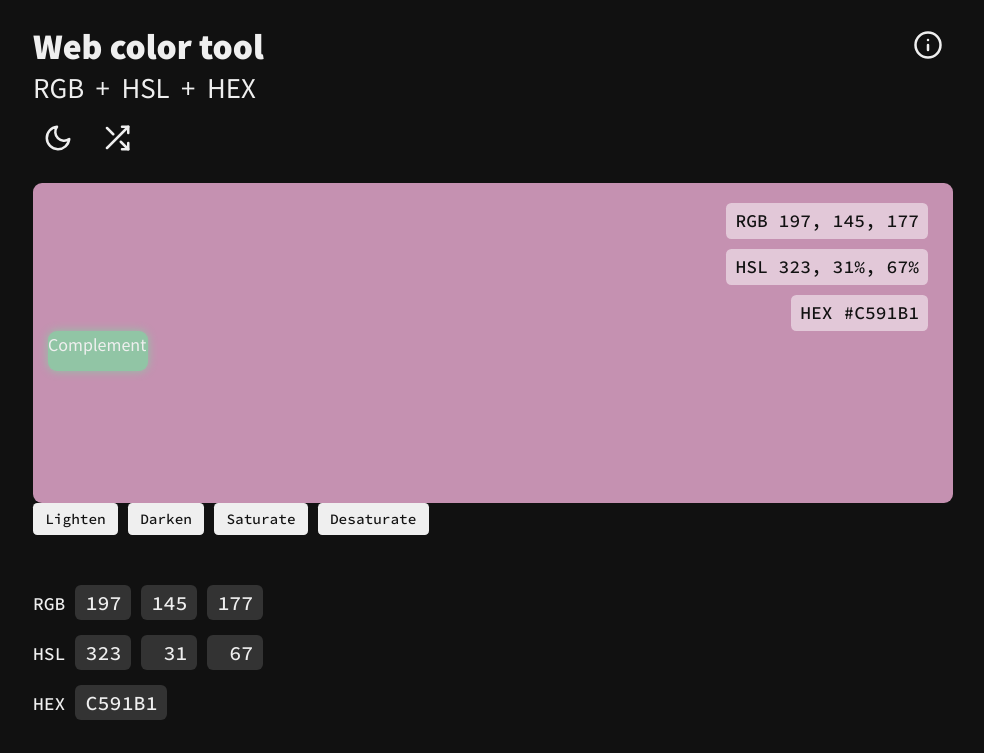
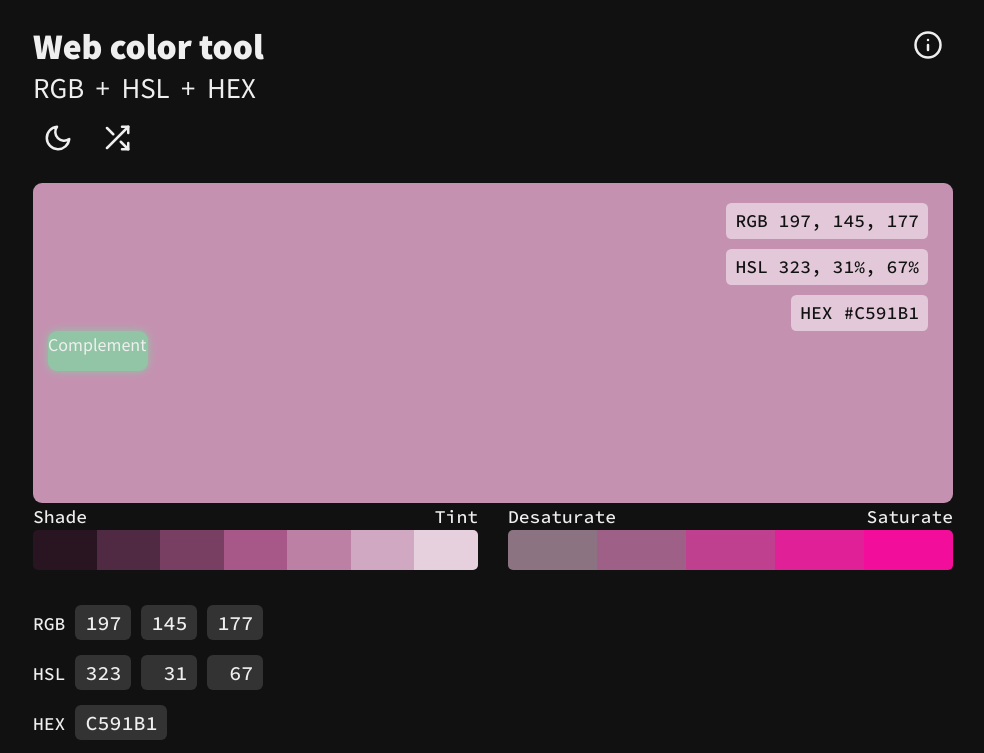
Before and after one commit to murbar/web-color-tool, a React (Create React App) app: page / in a window 1280 px wide. Shown: the top 753 px of the page, without its empty margins (147-1131 px from the left). Built offline with nearby package versions, Linux system fonts and the light colour scheme.

Commit message:
Refactor shade/tint/sat controls

```diff
--- a/src/components/ColorAdjustControls.js
+++ b/src/components/ColorAdjustControls.js
@@ -1,14 +1,68 @@
 import React from 'react';
-import styled from 'styled-components';
+import styled, { css } from 'styled-components';
 import colorConvert from 'colorConvert';
-import Button from 'components/common/Button';
+import breakpoints from 'styles/media';
 
 const Styles = styled.div`
-  button {
-    margin-bottom: 1.5rem;
-    margin-right: 1rem;
-    font-size: 0.8em;
+  margin: 0 -2rem 0;
+  ${breakpoints.tablet(css`
+    display: flex;
+    margin: 0;
+    .lum,
+    .sat {
+      width: 50%;
+    }
+    .lum {
+      margin-right: 1.5rem;
+    }
+    .sat {
+      margin-left: 1.5rem;
+    }
+  `)};
+`;
+
+const Display = styled.div`
+  display: flex;
+  width: 100%;
+  overflow: hidden;
+  margin-bottom: 1.5rem;
+  ${breakpoints.tablet(css`
+    border-radius: 0.5rem;
+    margin-bottom: 0;
+  `)};
+`;
+
+const DisplayButton = styled.button`
+  margin: 0;
+  border: none;
+  display: block;
+  height: 4rem;
+  flex-grow: 1;
+  cursor: pointer;
+  &:focus {
+    outline: none;
   }
+  body.using-keyboard &:focus {
+    outline: none;
+    box-shadow: 0 0 0 0.2rem ${p => p.theme.highlightColor};
+  }
+`;
+const SatButton = styled(DisplayButton)`
+  background: ${p => `hsl(${p.h}, ${p.s}%, 50%)`};
+`;
+
+const LumButton = styled(DisplayButton)`
+  background: ${p => `hsl(${p.h}, ${p.s}%, ${p.l}%)`};
+`;
+
+const Labels = styled.div`
+  margin: 0 2rem;
+  font-family: ${p => p.theme.fontFixed};
+  display: flex;
+  justify-content: space-between;
+  ${breakpoints.tablet(css`
+    margin: 0;
+  `)};
 `;
 
 const ColorAdjustControls = ({ setColor, colorValues }) => {
@@ -19,33 +73,51 @@ const ColorAdjustControls = ({ setColor, colorValues }) => {
     setColor(rgbValues);
   };
 
-  const lighten = () => {
-    l = l >= 90 ? 100 : l + 10;
-    // maybe just return early if lightness over 90
-    convertAndSet([h, s, l]);
-  };
-
-  const darken = () => {
-    l = l <= 10 ? 0 : l - 10;
-    convertAndSet([h, s, l]);
-  };
-
-  const saturate = () => {
-    s = s >= 90 ? 100 : s + 10;
-    convertAndSet([h, s, l]);
-  };
-
-  const desaturate = () => {
-    s = s <= 10 ? 0 : s - 10;
-    convertAndSet([h, s, l]);
-  };
+  const lumValues = [12, 24, 36, 50, 62, 74, 86];
+  const satValues = [10, 25, 50, 75, 90];
 
   return (
     <Styles>
-      <Button onClick={lighten}>Lighten</Button>
-      <Button onClick={darken}>Darken</Button>
-      <Button onClick={saturate}>Saturate</Button>
-      <Button onClick={desaturate}>Desaturate</Button>
+      <div className="lum">
+        <Labels>
+          <div>Shade</div>
+          <div>Tint</div>
+        </Labels>
+        <Display>
+          {lumValues.map(lum => {
+            return (
+              <LumButton
+                key={lum}
+                h={h}
+                l={lum}
+                s={s}
+                onClick={() => convertAndSet([h, s, lum])}
+                title={`Set lightness to %`}
+              />
+            );
+          })}
+        </Display>
+      </div>
+      <div className="sat">
+        <Labels>
+          <div>Desaturate</div>
+          <div>Saturate</div>
+        </Labels>
+        <Display>
+          {satValues.map(sat => {
+            return (
+              <SatButton
+                key={sat}
+                h={h}
+                l={l}
+                s={sat}
+                onClick={() => convertAndSet([h, sat, l])}
+                title={`Set saturation to %`}
+              />
+            );
+          })}
+        </Display>
+      </div>
     </Styles>
   );
 };
```
